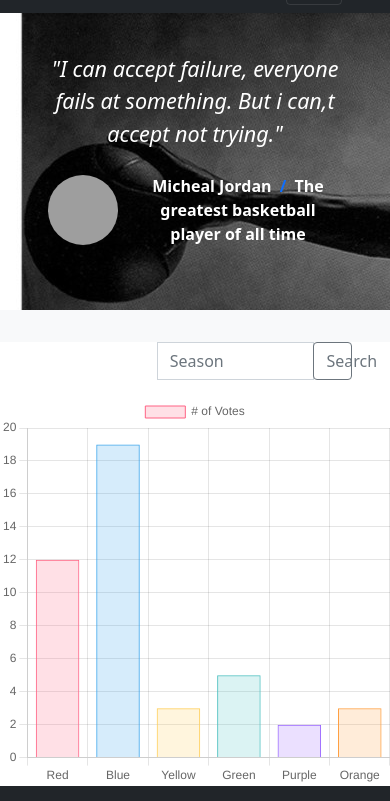
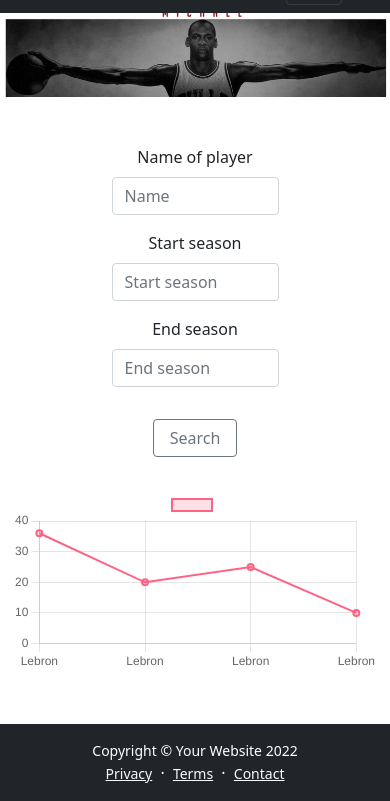
Before and after one commit to AlessandroMangili/NBA, a website: page public/pages/IndividualStatistics-chart.html in a window 390 px wide. Shown: the part 43-844 px from the top of the page. Drawn offline with nearby package versions, Linux system fonts and the light colour scheme; grey boxes are pictures that could not be loaded.

Commit message:
fix graph size and input form in graph page

```diff
--- a/public/javascript/statScript.js
+++ b/public/javascript/statScript.js
@@ -133,29 +133,21 @@
 function createChart() {
 	const ctx = document.getElementById('myChart').getContext('2d');
 	const myChart = new Chart(ctx, {
-	    type: 'bar',
+	    type: 'line',
 	    data: {
-	        labels: ['Red', 'Blue', 'Yellow', 'Green', 'Purple', 'Orange'],
+	        labels: [],
 	        datasets: [{
-	            label: '# of Votes',
-	            data: [12, 19, 3, 5, 2, 3],
+	            label: '',
+	            data: [],
 	            backgroundColor: [
-	                'rgba(255, 99, 132, 0.2)',
-	                'rgba(54, 162, 235, 0.2)',
-	                'rgba(255, 206, 86, 0.2)',
-	                'rgba(75, 192, 192, 0.2)',
-	                'rgba(153, 102, 255, 0.2)',
-	                'rgba(255, 159, 64, 0.2)'
+	                'rgba(255, 99, 132, 0.2)'
 	            ],
 	            borderColor: [
-	                'rgba(255, 99, 132, 1)',
-	                'rgba(54, 162, 235, 1)',
-	                'rgba(255, 206, 86, 1)',
-	                'rgba(75, 192, 192, 1)',
-	                'rgba(153, 102, 255, 1)',
-	                'rgba(255, 159, 64, 1)'
+	                'rgba(255, 99, 132, 1)'
 	            ],
-	            borderWidth: 1
+	            borderWidth: 2,
+				showLine: true,
+				spanGaps: true
 	        }]
 	    },
 	    options: {
@@ -166,4 +158,14 @@
 	        }
 	    }
 	});
+
+	myChart.data.labels.push("Lebron");
+	myChart.data.datasets[0].data.push(36);
+	myChart.data.labels.push("Lebron");
+	myChart.data.datasets[0].data.push(20);
+	myChart.data.labels.push("Lebron");
+	myChart.data.datasets[0].data.push(25);
+	myChart.data.labels.push("Lebron");
+	myChart.data.datasets[0].data.push(10);
+	myChart.update();
 }
--- a/public/pages/IndividualStatistics-chart.html
+++ b/public/pages/IndividualStatistics-chart.html
@@ -44,38 +44,46 @@
 
         <!-- Testimonial section-->
         <section>
-            <div class="py-5 bg-light" style="background-image: url('../images/mj.jpg');  background-repeat: no-repeat;">
-                <div class="container px-5 my-5" >
-                    <div class="row gx-5 justify-content-center" >
-                        <div class="col-lg-10 col-xl-7" style=" color: white;" >
-                            <div class="text-center">
+            <div id="testimonial" class="row py-5">
+                <img src="../images/mj.jpg" alt="Michael Jordan" width="100%" height="100%" >
+                <!--<div class="centered">
                     <div class="fs-4 mb-4 fst-italic">"I can accept failure, everyone fails at something. But i can,t accept not trying."</div>
-                                <div class="d-flex align-items-center justify-content-center">
-                                    <img class="rounded-circle me-3" src="https://encrypted-tbn0.gstatic.com/images?q=tbn:ANd9GcSW78WEE15bRQwmKytGswMLFTmIgebuTdFJ-A&usqp=CAU" alt="Michael Jordan"  width="70" height="70"/>
                     <div class="fw-bold">
                         Micheal Jordan
                         <span class="fw-bold text-primary mx-1">/</span>
                         The greatest basketball player of all time
                     </div>
-                                </div>
-                            </div>
-                        </div>
-                    </div>
-                </div>
+                </div>-->
             </div>
         </section>
 
         <section>
-            <div class="input-group mb-3" style="margin-left: auto; margin-left: auto;">
-                <input type="text" id="playerName" class="form-control" placeholder="Name" aria-label="Name" aria-describedby="basic-addon2" autocomplete="off" style="visibility: hidden">
-                <input type="text" id="season" class="form-control" placeholder="Season" aria-label="Season" aria-describedby="basic-addon2" autocomplete="off">
-
-                <div class="input-group-append">
+            <div class="container" align="center">
+                <div id="form-input" class="row g-3">
+                    <div class="col-sm-6">
+                        <label class="form-label">Name of player</label>
+                        <input type="text" id="playerName" class="form-control" placeholder="Name" aria-label="Name" aria-describedby="basic-addon2" autocomplete="off">
+                    </div>
+                    <div class="col-sm-3">
+                        <label class="form-label">Start season</label>
+                        <input type="text" id="start_season" class="form-control" placeholder="Start season" aria-label="Start season" aria-describedby="basic-addon2" autocomplete="off">
+                    </div>
+                    <div class="col-sm-3 mb-3">
+                        <label class="form-label">End season</label>
+                        <input type="text" id="end_season" class="form-control" placeholder="End season" aria-label="End season" aria-describedby="basic-addon2" autocomplete="off">
+                    </div>
+                    <div>
                         <button class="btn btn-outline-secondary" id="searchPlayer" type="button">Search</button>
                     </div>
+                    <div class="mb-3">
+                        <span id="errors"></span>
                     </div>
-            <div>
-                <canvas id="myChart" width="400" height="400"></canvas>
+                </div>
+            </div>
+
+
+            <div class="container">
+                <canvas id="myChart" width="auto" height="auto"></canvas>
             </div>
         </section>
     </main>
```
Lines whose indentation alone changed are shown as unchanged.
